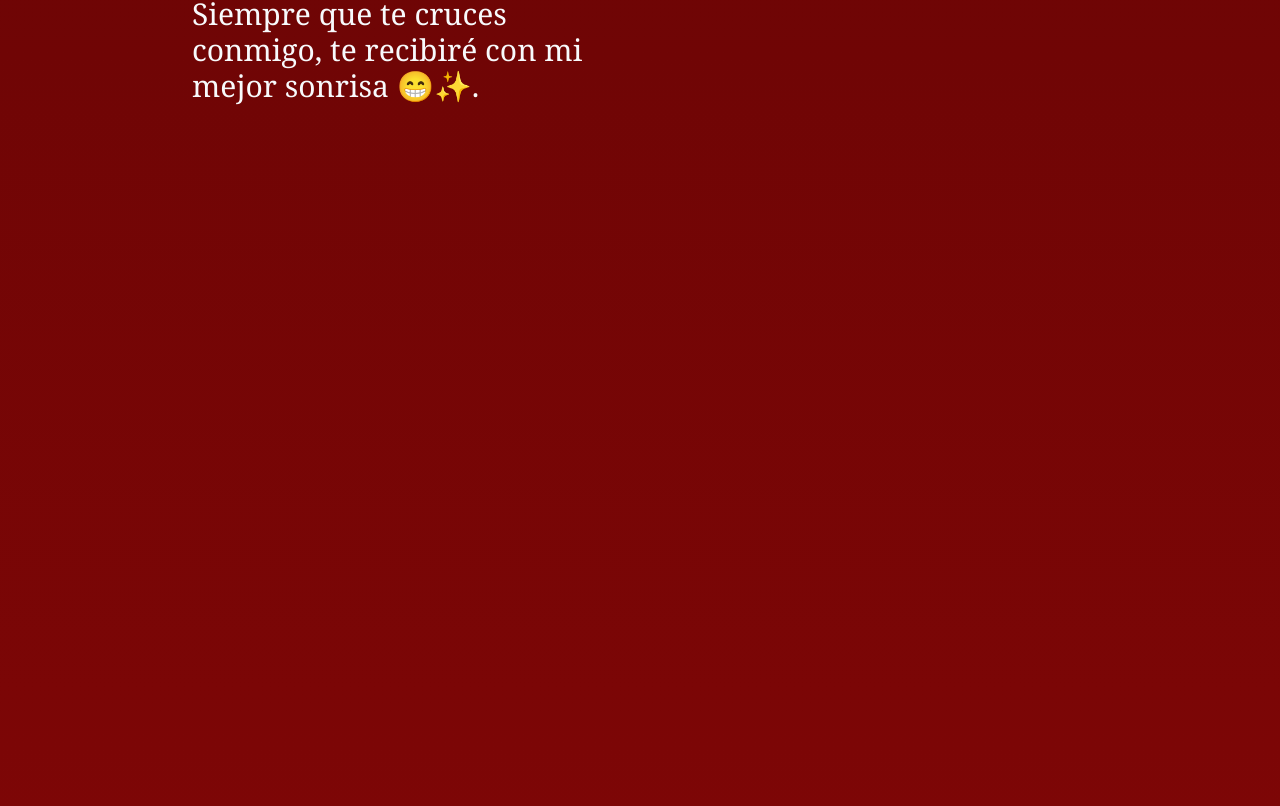
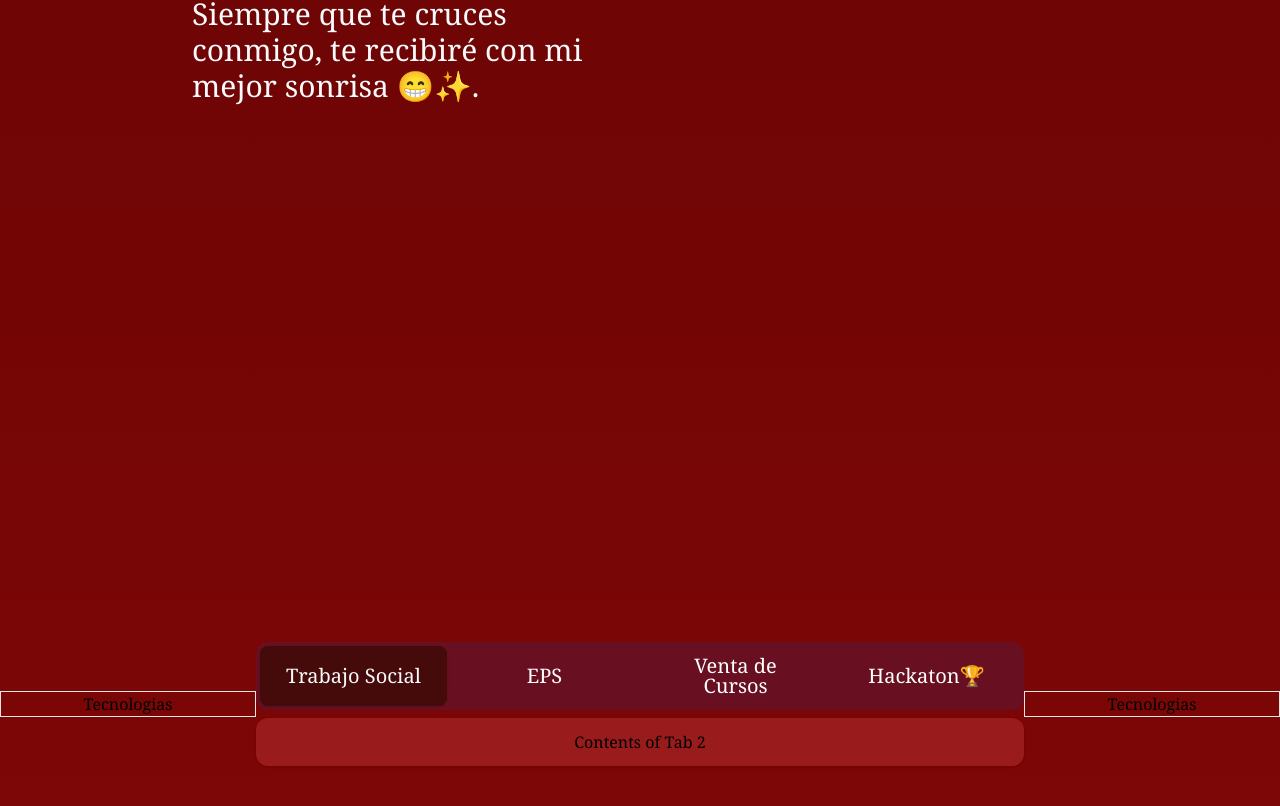
Before and after one commit to JulianMbp/portfolio, a Next.js app: page / in a window 1280 px wide. Shown: the part 1966-2772 px from the top of the page. Built offline with nearby package versions, Linux system fonts and the light colour scheme.

Commit message:
agregarcion  de seccion de proyectos

```diff
--- /dev/null
+++ b/app/components/TabContent1.tsx
@@ -0,0 +1,28 @@
+import Brownie from "../../public/img/pets/Brownie.jpeg"
+import Image from "next/image"
+
+
+const BrownieCard = () => {
+    return (
+        <section className="bg-blue-800 h-[100%] w-[100%] rounded-3xl ">
+            <dl className="rounded-3xl flex lg:gap-10 gap-5 flex-col lg:flex-row justify-center items-center">
+            <Image className=" order-1 rounded-full sm:rounded-3xl transition-all ease-in delay-300 sm:transition-all sm:ease-in sm:delay-300
+            md:transition-all md:ease-in md:delay-300 lg:transition-all lg:rounded-3xl
+            h-[150px] w-[150px] sm:h-[250px] sm:w-[90%] -mt-10
+            lg:my-10 lg:-ml-10 lg:h-[280px] lg:w-[250px]
+            object-cover lg:object-cover shadow-2xl shadow-black" src={Brownie} alt="" />
+            <dl className=" order-2 lg:w-[70%] text-center lg:text-left flex flex-col justify-center text-brownieColor-100 font-serif pr-10">
+
+                <dl className="lg:flex lg:justify-between grid grid-cols-1 md:grid md:grid-cols-1 justify-center items-center text-center md:justify-center md:items-center md:text-center lg:text-left">
+                    <h1 className="text-4xl lg:text-left ">App Gestion de una EPS</h1>
+                </dl>
+                <p className=" text-brownieColor-100 text-opacity-80">En esta aplicacion se utilizó para la practica de docker y hacer un sistema distribuido.</p>
+                <p className=" text-brownieColor-100 text-sm text-opacity-60 pb-5 px-10 lg:px-0 lg:pb-0 lg:text-left">
+                </p>
+            </dl>
+            </dl>
+        </section>
+    )
+};
+
+export default BrownieCard
--- /dev/null
+++ b/app/components/Tabs.tsx
@@ -0,0 +1,52 @@
+'use client';
+
+import { Tab } from '@headlessui/react';
+import React from 'react';
+import TabContent1 from "@/app/components/TabContent1";
+
+function classNames(...classes: string[]) {
+  return classes.filter(Boolean).join(' ');
+}
+
+const Tabs: React.FC = () => {
+  const categories = {
+    'Trabajo Social': 'Contents of Tab 2',
+    'EPS': <TabContent1/>,
+    'Venta de Cursos': 'Contents of Tab 2',
+    'Hackaton🏆': 'Contents of Tab 2',
+  };
+
+  return (
+    <div className='w-full max-w-6xl px-2 py-16 sm:px-0 mx-auto'>
+      <Tab.Group>
+        <Tab.List className='flex space-x-1 rounded-xl bg-blue-900/20 p-1'>
+          {Object.keys(categories).map((category) => (
+            <Tab
+              key={category}
+              className={({ selected }) =>
+                classNames(
+                  'w-full rounded-lg py-2.5 text-xl p-5 font-medium leading-5 text-slate-50',
+                  'ring-red-950 ring-opacity-60 ring-offset-2 ring-offset-red-400 focus:outline-none focus:ring-2',
+                  selected
+                    ? 'bg-red-950 shadow'
+                    : 'text-white hover:bg-white/[0.12] hover:text-white'
+                )
+              }
+            >
+              {category}
+            </Tab>
+          ))}
+        </Tab.List>
+        <Tab.Panels className='mt-2'>
+          {Object.values(categories).map((content, idx) => (
+            <Tab.Panel key={idx} className='rounded-xl bg-red-800 p-3 shadow'>
+              <p>{content}</p>
+            </Tab.Panel>
+          ))}
+        </Tab.Panels>
+      </Tab.Group>
+    </div>
+  );
+};
+
+export default Tabs;
--- a/app/sections/contact.tsx
+++ b/app/sections/contact.tsx
@@ -19,6 +19,8 @@ const ModalPage: React.FC = () => {
             <Image className="w-44 md:w-64 object-cover md:object-cover" src={Logo} alt="" />
             {/* Nombre */}
             <h1 className=" cols-span-1 text-slate-50 font-medium text-5xl text-center text-nowrap ">Julian_MBP.dev</h1>
+            <h1 className=" -mt-5 cols-span-1 text-slate-50 font-medium text-2xl opacity-60 text-center text-nowrap ">Software Engineer</h1>
+
             {/* Boton contacto */}
             <ButtonPage/>
             <a href="#about" className="transition-all ease-in delay-300 justify-self-center sm:justify-self-end"><br />
--- a/app/sections/projects.tsx
+++ b/app/sections/projects.tsx
@@ -1,8 +1,13 @@
 import Image from "next/image";
+import Tabs from "@/app/components/Tabs";
 const projects = () => {
 return (
-    <section id="projects" className="flex h-screen w-screen items-center justify-center">
-
+    <section id="projects" className="grid grid-cols-5 h-screen w-screen items-center justify-center object-center text-center">
+        <section className="border">Tecnologias</section>
+        <dl className="col-span-3">
+        <Tabs/>
+        </dl>
+        <section className="border">Tecnologias</section>
     </section>
 )};
 export default projects
```
